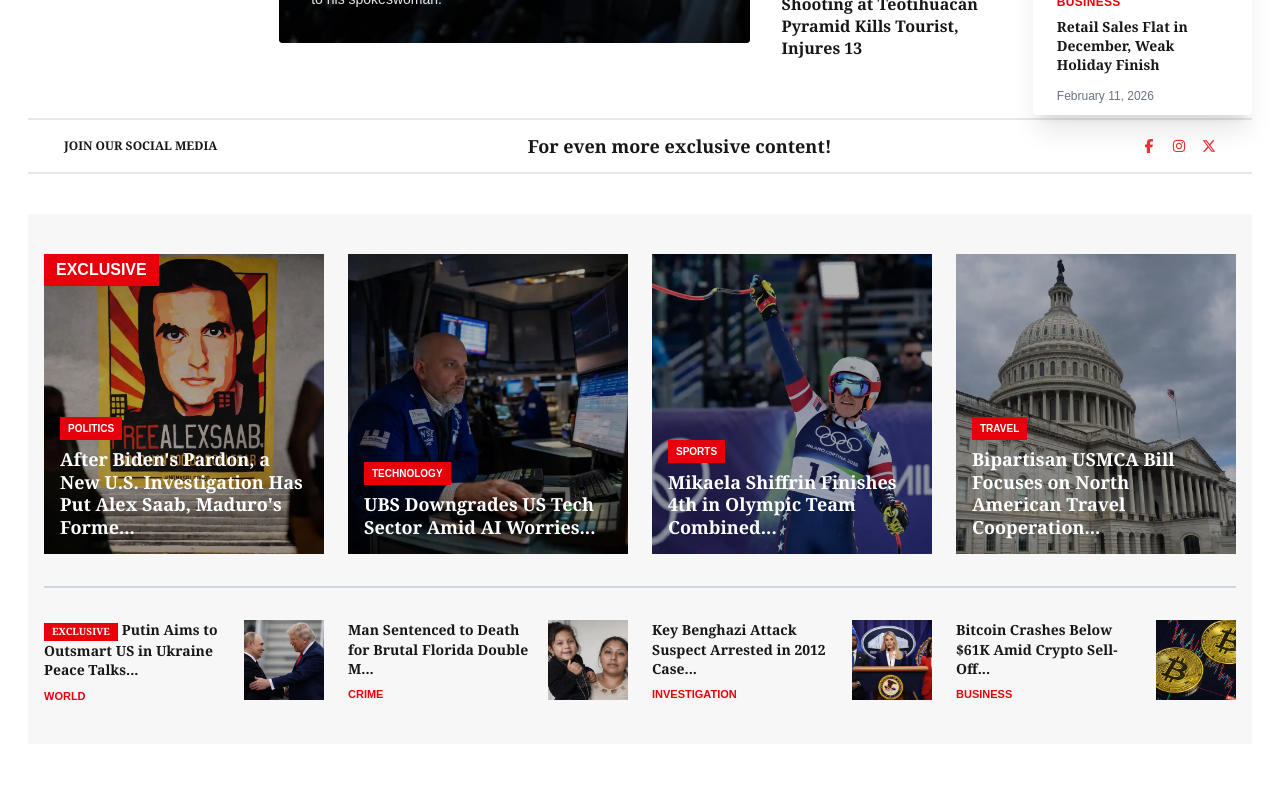
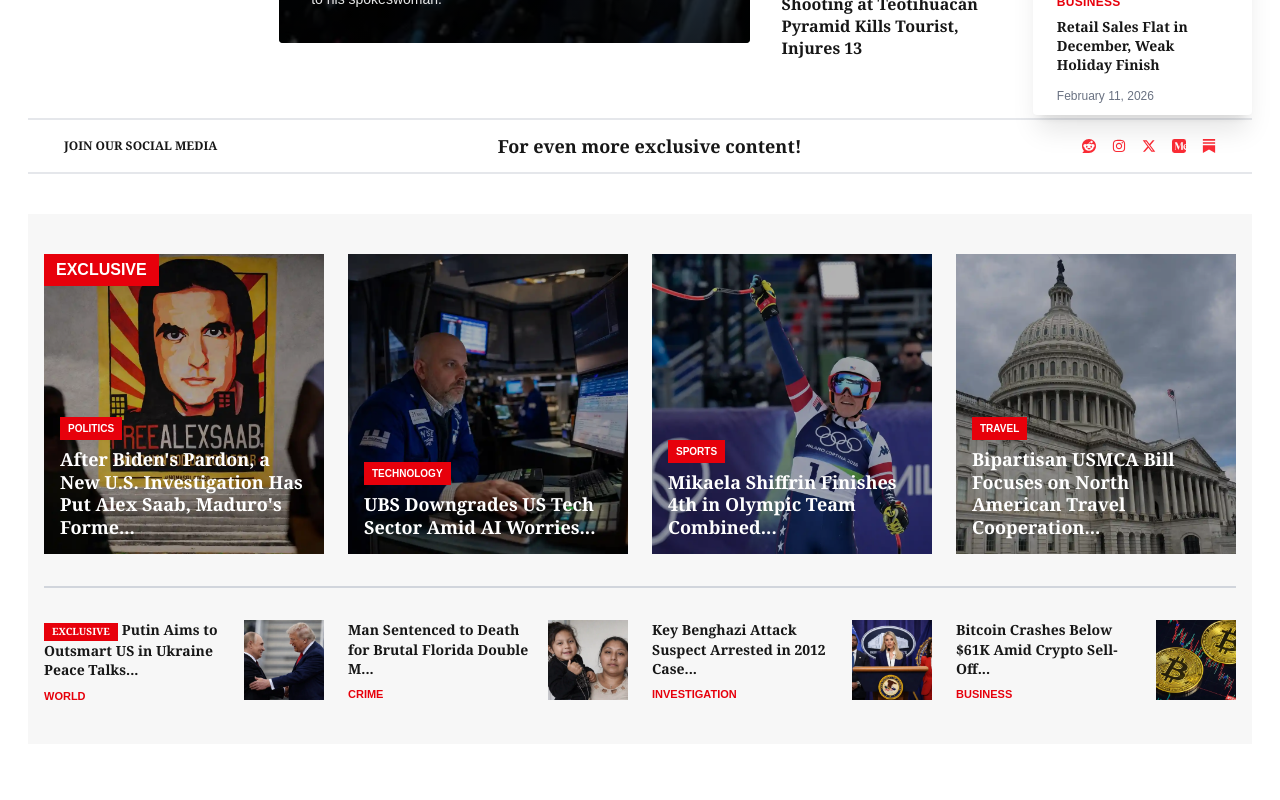
Before and after one commit to maisonatelier52-ux/read-more-about, a Next.js app: page / in a window 1280 px wide. Shown: the part 940-1740 px from the top of the page. Built offline with nearby package versions, Linux system fonts and the light colour scheme.

Commit message:
add social media icons

```diff
--- a/app/[category]/[slug]/page.jsx
+++ b/app/[category]/[slug]/page.jsx
@@ -8,6 +8,8 @@
 import Link from "next/link";
 import { slugify } from "@/utils/slugify";
 import SubscribeBox from "@/components/articlepagecomponents/SubscribeBox";
+import { FaXTwitter, FaReddit, FaQuora } from "react-icons/fa6";
+import { SiMedium } from "react-icons/si";
 
 const SITE_URL = "https://www.read-more-about.com";
 
@@ -466,7 +468,7 @@
                         title={`Follow ${authorData.name} on Twitter`}
                         aria-label={`Follow ${authorData.name} on Twitter`}
                       >
-                        <FaTwitter size={15} />
+                        <FaXTwitter size={15} />
                       </a>
                     )}
                     {authorData.social?.quora && (
@@ -478,7 +480,7 @@
                         title={`Follow ${authorData.name} on Quora`}
                         aria-label={`Follow ${authorData.name} on Quora`}
                       >
-                        <FaInstagram size={15} />
+                        <FaQuora size={18} />
                       </a>
                     )}
                     {authorData.social?.reddit && (
@@ -490,7 +492,7 @@
                         title={`Follow ${authorData.name} on Reddit`}
                         aria-label={`Follow ${authorData.name} on Reddit`}
                       >
-                        <FaFacebookF size={15} />
+                        <FaReddit size={15} />
                       </a>
                     )}
                     {authorData.social?.medium && (
@@ -502,7 +504,7 @@
                         title={`Follow ${authorData.name} on Medium`}
                         aria-label={`Follow ${authorData.name} on Medium`}
                       >
-                        <FaYoutube size={15} />
+                        <SiMedium size={15} />
                       </a>
                     )}
                   </div>
--- a/app/page.js
+++ b/app/page.js
@@ -438,9 +438,11 @@
 
 
 import dynamic from 'next/dynamic';
-import { FaFacebookF, FaInstagram, FaXTwitter } from "react-icons/fa6";
+import { FaFacebookF, FaInstagram, FaXTwitter, FaReddit } from "react-icons/fa6";
 import articlesData from '../public/data/articles.json';
 import authorsData from '../public/data/authors.json';
+import { BsSubstack } from "react-icons/bs";
+import { SiMedium } from "react-icons/si";
 
 // Dynamic imports for components that can be lazy loaded
 const SliderSection = dynamic(() => import('@/components/homecompoents/SliderSection'));
@@ -825,17 +827,17 @@
                 {/* Column 3 */}
                 <div className="flex items-center gap-4 text-red-500">
                   <a
-                    href="https://www.facebook.com/readmoreabout"
+                    href="https://www.reddit.com/user/read-more-about/"
                     className="hover:text-black transition"
-                    aria-label="Follow us on Facebook"
+                    aria-label="Follow us on Reddit"
                     target="_blank"
                     rel="noopener noreferrer"
-                    title="Read More About Facebook account"
+                    title="Read More About Reddit account"
                   >
-                    <FaFacebookF />
+                    <FaReddit />
                   </a>
                   <a
-                    href="https://www.instagram.com/readmoreabout"
+                    href="https://www.instagram.com/read_more_about_26/"
                     className="hover:text-black transition"
                     aria-label="Follow us on Instagram"
                     target="_blank"
@@ -845,7 +847,7 @@
                     <FaInstagram />
                   </a>
                   <a
-                    href="https://www.twitter.com/readmoreabout"
+                    href="https://x.com/More528Read"
                     className="hover:text-black transition"
                     aria-label="Follow us on Twitter"
                     target="_blank"
@@ -853,6 +855,26 @@
                     title="Read More About Twitter account"
                   >
                     <FaXTwitter />
+                  </a>
+                   <a
+                    href="https://medium.com/@admin_14364"
+                    className="hover:text-black transition"
+                    aria-label="Follow us on Medium"
+                    target="_blank"
+                    rel="noopener noreferrer"
+                    title="Read More About Medium account"
+                  >
+                    <SiMedium />
+                  </a>
+                   <a
+                    href="https://substack.com/@readmoredaily"
+                    className="hover:text-black transition"
+                    aria-label="Follow us on Substack"
+                    target="_blank"
+                    rel="noopener noreferrer"
+                    title="Read More About Substack account"
+                  >
+                    <BsSubstack />
                   </a>
                 </div>
               </div>
--- a/components/Footer.jsx
+++ b/components/Footer.jsx
@@ -9,6 +9,8 @@
 import authorData from "../public/data/authors.json";
 import { PiRedditLogoBold } from "react-icons/pi";
 import { FaPinterest } from "react-icons/fa";
+import { BsSubstack } from "react-icons/bs";
+import { SiMedium } from "react-icons/si";
 
 // ✅ SEO FIX: All data computed OUTSIDE the component as static module-level constants.
 // This means footer links are available on first paint — no JS execution required for crawlers.
@@ -105,7 +107,7 @@
                 aria-label="Follow us on Reddit"
                 target="_blank"
                 rel="noopener noreferrer"
-                className="w-10 h-10 bg-black text-white flex items-center justify-center hover:bg-red-600 transition-colors"
+                className="w-10 h-10 bg-black text-white flex items-center justify-center hover:bg-red-600 transition-colors rounded-md"
               >
                 <PiRedditLogoBold size={16} />
               </a>
@@ -115,7 +117,7 @@
                 aria-label="Follow us on Instagram"
                 target="_blank"
                 rel="noopener noreferrer"
-                className="w-10 h-10 bg-black text-white flex items-center justify-center hover:bg-red-600 transition-colors"
+                className="w-10 h-10 bg-black text-white flex items-center justify-center hover:bg-red-600 transition-colors rounded-md"
               >
                 <FaInstagram size={16} />
               </a>
@@ -125,11 +127,31 @@
                 aria-label="Follow us on X (Twitter)"
                 target="_blank"
                 rel="noopener noreferrer"
-                className="w-10 h-10 bg-black text-white flex items-center justify-center hover:bg-red-600 transition-colors"
+                className="w-10 h-10 bg-black text-white flex items-center justify-center hover:bg-red-600 transition-colors rounded-md"
               >
                 <FaXTwitter size={16} />
               </a>
               <a
+                href="https://medium.com/@admin_14364"
+                title="Follow ReadMoreAbout on Medium"
+                aria-label="Follow us on Medium"
+                target="_blank"
+                rel="noopener noreferrer"
+                className="w-10 h-10 bg-black text-white flex items-center justify-center hover:bg-red-600 transition-colors rounded-md"
+              >
+                <SiMedium size={18} />
+              </a>
+              <a
+                href="https://substack.com/@readmoredaily"
+                title="Follow ReadMoreAbout on Substack"
+                aria-label="Follow us on Substack"
+                target="_blank"
+                rel="noopener noreferrer"
+                className="w-10 h-10 bg-black text-white flex items-center justify-center hover:bg-red-600 transition-colors rounded-md"
+              >
+                <BsSubstack size={18} />
+              </a>
+              {/* <a
                 href="https://www.pinterest.com/00s86wkafo06w3x55yx5gzhy4zhrp1/_profile/"
                 title="Follow ReadMoreAbout on Pinterest"
                 aria-label="Follow us on Pinterest"
@@ -138,7 +160,7 @@
                 className="w-10 h-10 bg-black text-white flex items-center justify-center hover:bg-red-600 transition-colors"
               >
                 <FaPinterest size={18} />
-              </a>
+              </a> */}
             </div>
           </div>
 
```
